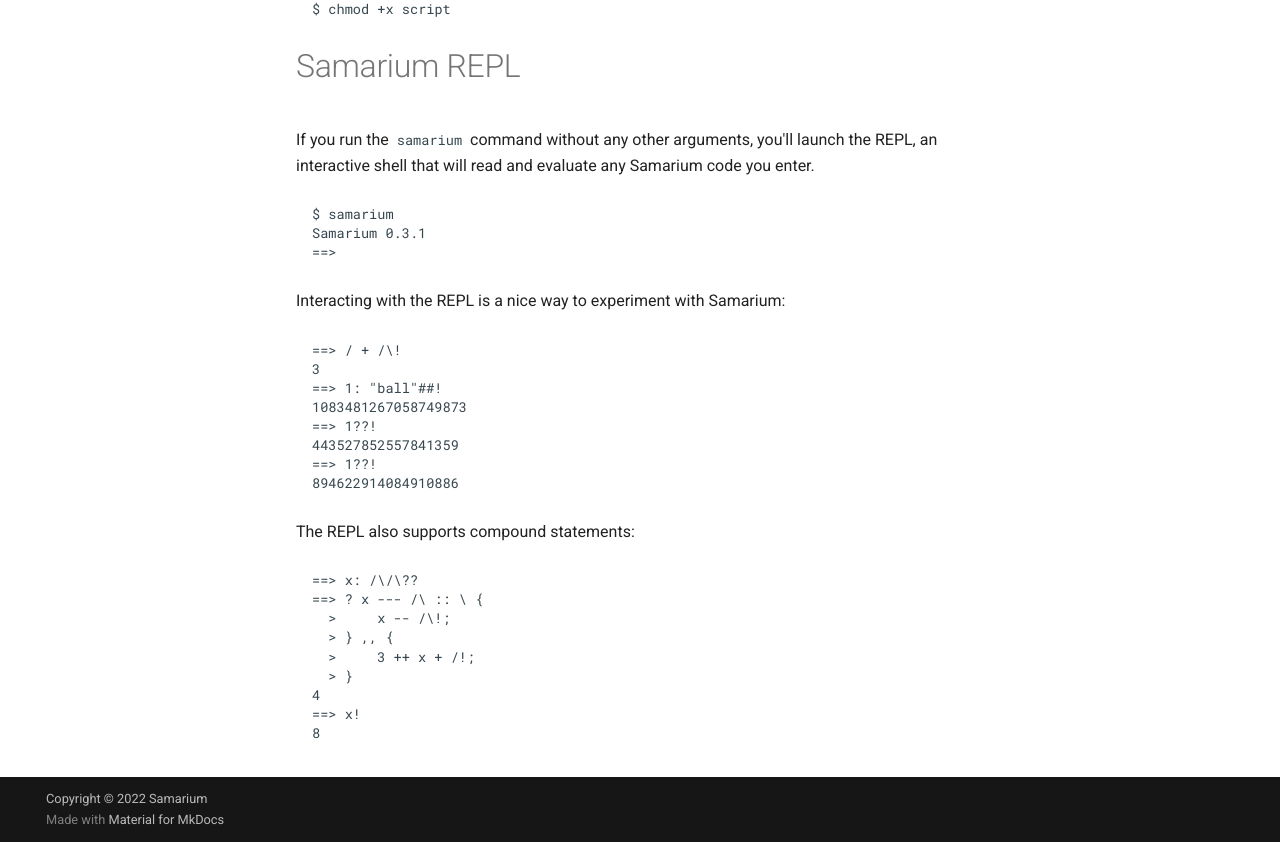
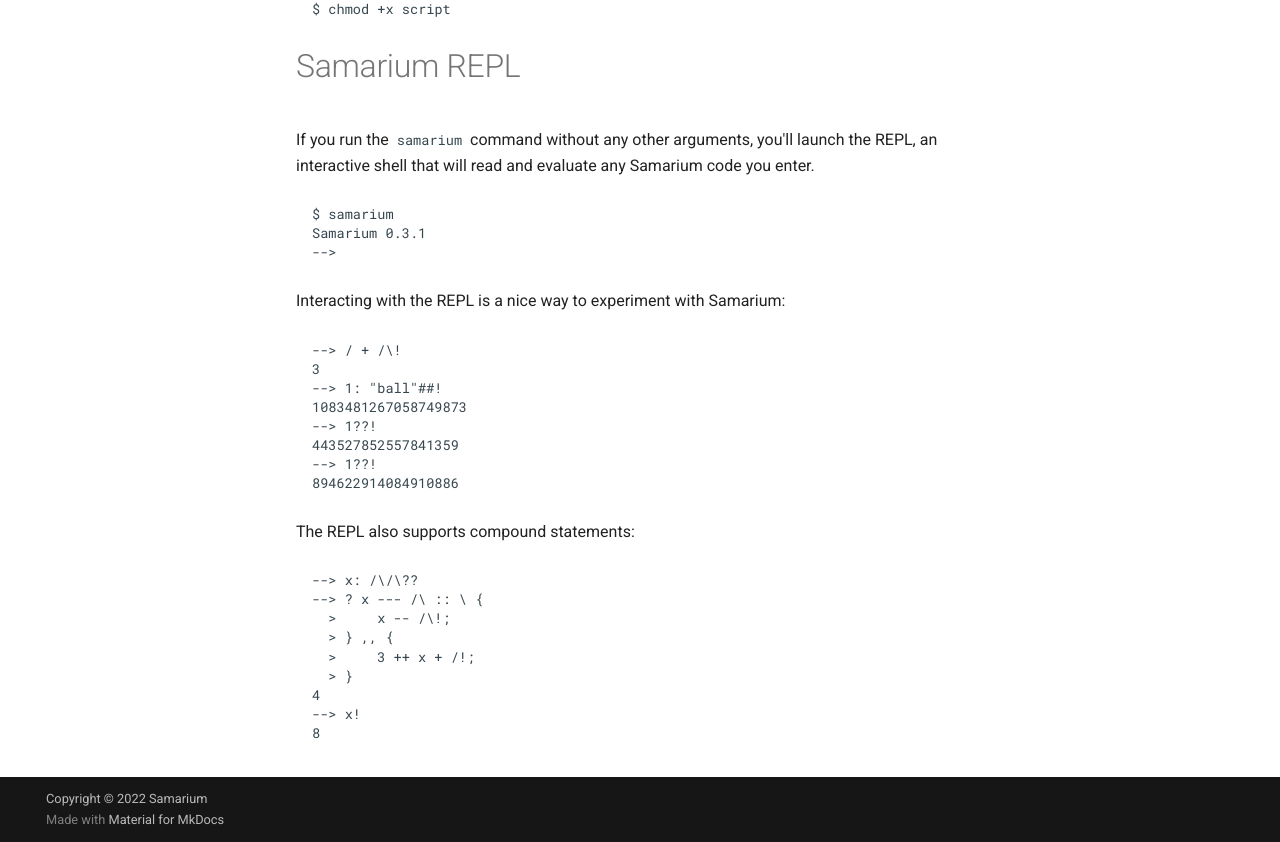
Before and after one commit to samarium-lang/Samarium, an MkDocs documentation site: the page built from docs/tools.md, in a window 1280 px wide and 1273 px high. Shown: the part 431-1273 px from the top of the window. Built offline with MkDocs 1.6.1 and Material for MkDocs 9.7.7, drawn with Linux system fonts in a browser that asks for light colours; comment, search, counter and statistics services are not loaded.

Commit message:
(docs) Changed REPL's PS1

````diff
--- a/docs/tools.md
+++ b/docs/tools.md
@@ -20,28 +20,28 @@
 ```txt
 $ samarium
 Samarium 0.3.1
-==>
+-->
 ```
 Interacting with the REPL is a nice way to experiment with Samarium:
 ```txt
-==> / + /\!
+--> / + /\!
 3
-==> 1: "ball"##!
+--> 1: "ball"##!
 1083481267058749873
-==> 1??!
+--> 1??!
 443527852557841359
-==> 1??!
+--> 1??!
 894622914084910886
 ```
 The REPL also supports compound statements:
 ```txt
-==> x: /\/\??
-==> ? x --- /\ :: \ {
+--> x: /\/\??
+--> ? x --- /\ :: \ {
   >     x -- /\!;
   > } ,, {
   >     3 ++ x + /!;
   > }
 4
-==> x!
+--> x!
 8
 ```
````
